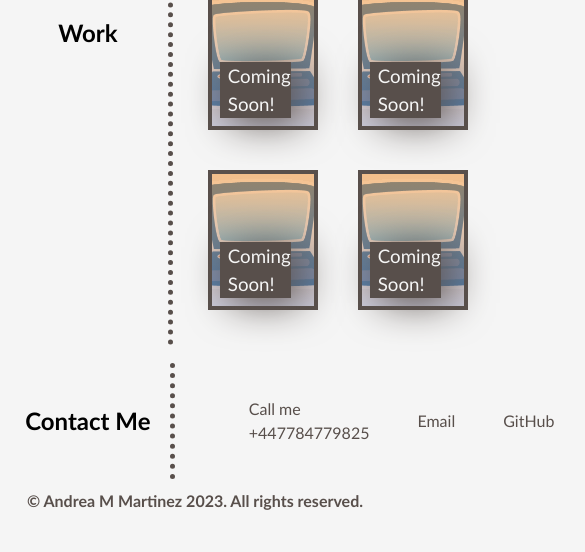
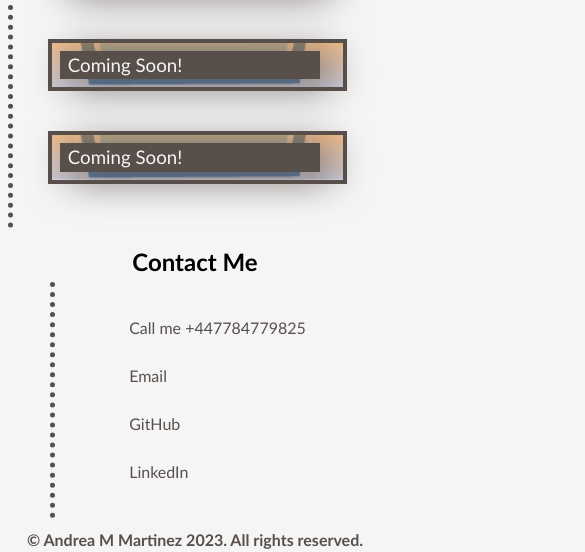
Before and after one commit to Andrea-Melisa/Andrea-Melisa-Martinez-portfolio, a plain HTML site: page index.html in a window 390 px wide. Shown: the part 1145-1697 px from the top of the page, 585 px wide, since content can reach past the window. Before the commit the page ends 1658 px from the top, so only its background shows below. Drawn offline with Linux system fonts and the light colour scheme.

Commit message:
Adding media queries

```diff
--- a/assets/css/style.css
+++ b/assets/css/style.css
@@ -250,3 +250,23 @@ h3, h4 {
 p {
     margin: 0;
 }
+
+/*Media queries*/
+@media screen and (max-width: 616px) {
+
+    /*section titles on the left side*/
+    #about, #work, #contact {
+        display: flex;
+        flex-direction: column;
+    }
+
+    /* change flex direction from columt to row*/
+    .contactList {
+        display: block;
+    }
+
+    #workGridContainer {
+        display: flex;
+        flex-direction: column;
+    }
+}
```
